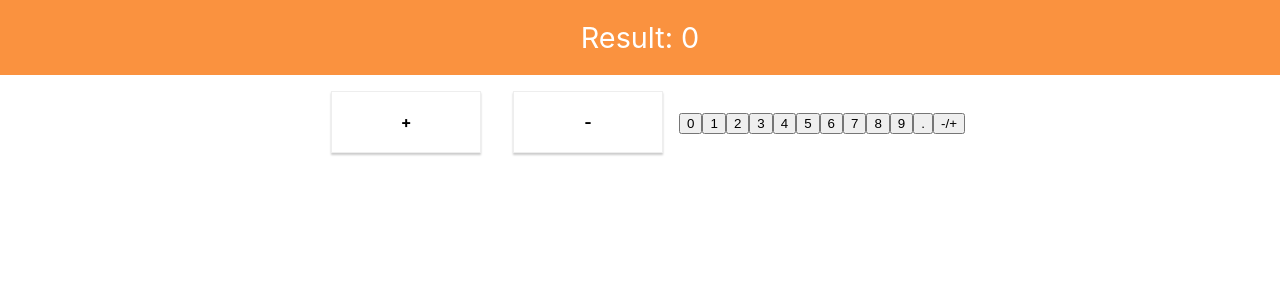
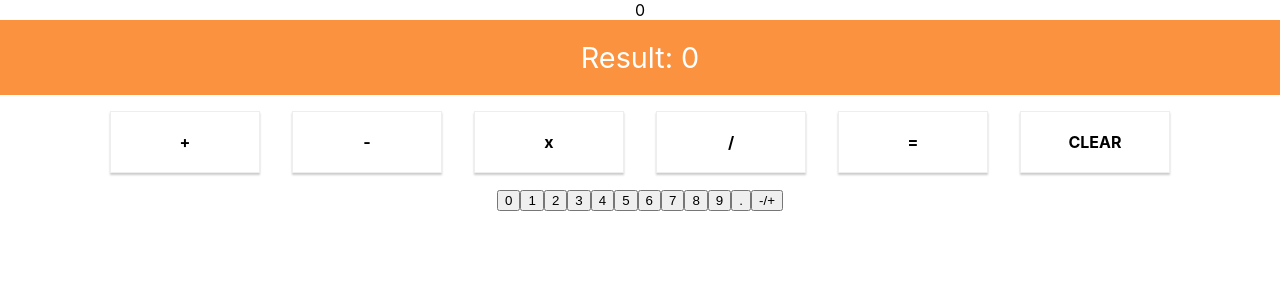
Before and after one commit to DiegoGorgazzi/javascript-calculator, a React (Create React App) app: page / in a window 1280 px wide. Shown: the top 300 px of the page. Built offline with nearby package versions, Linux system fonts and the light colour scheme.

Commit message:
Add clearHandler and more operators

```diff
--- a/src/containers/Calculator/Calculator.js
+++ b/src/containers/Calculator/Calculator.js
@@ -5,8 +5,12 @@ import CalculatorNumbers from "../../components/CalculatorNumbers/CalculatorNumb
 
 class Calculator extends Component {
     state = {
-        result: 0
+        result: 0,
+        currentInput: 0
     }
+
+
+
 
 
   resultClickHandler = (action, value) => {
@@ -17,20 +21,43 @@ class Calculator extends Component {
         case "minus":
             this.setState( ( prevState ) => { return { result: prevState.result - 1 } } )
             break;
-
       }
-
     }
 
+  numberClick = (event) => {
+    let userInput = event.target.value;
+    this.setState( ( prevState ) => {
+      return { currentInput: prevState.currentInput + userInput }
+    });
+    console.log(this.state.currentInput, "current");
+  }
+
+  clearHandler = () => {
+    this.setState({
+      currentInput: 0
+    });
+  }
+
     render () {
+      console.log(this.state.currentInput, "current Outside");
         return (
             <div>
+              <div id="display">
+                  {this.state.currentInput}
+              </div>
+
               <CalculatorOutput value={this.state.result} />
 
-              <CalculatorControl id="add" label="+" clicked={() => this.resultClickHandler( 'plus' )} />
-              <CalculatorControl id="subtract" label="-" clicked={() => this.resultClickHandler( 'minus' )} />
+              <CalculatorControl myID="add" label="+" clicked={() => this.resultClickHandler( 'plus' )} />
+              <CalculatorControl myID="subtract" label="-" clicked={() => this.resultClickHandler( 'minus' )} />
+              <CalculatorControl myID="multiply" label="x" clicked={this.numberClick} />
+              <CalculatorControl myID="divide" label="/" clicked={this.numberClick} />
+              <CalculatorControl myID="equals" label="=" clicked={() => this.resultClickHandler( 'minus' )} />
+              <CalculatorControl myID="clear" label="CLEAR" clicked={this.clearHandler} />
+              <br />
+              <CalculatorNumbers numClick={this.numberClick} />
+              <br />
 
-              <CalculatorNumbers />
 
             </div>
         );
```
